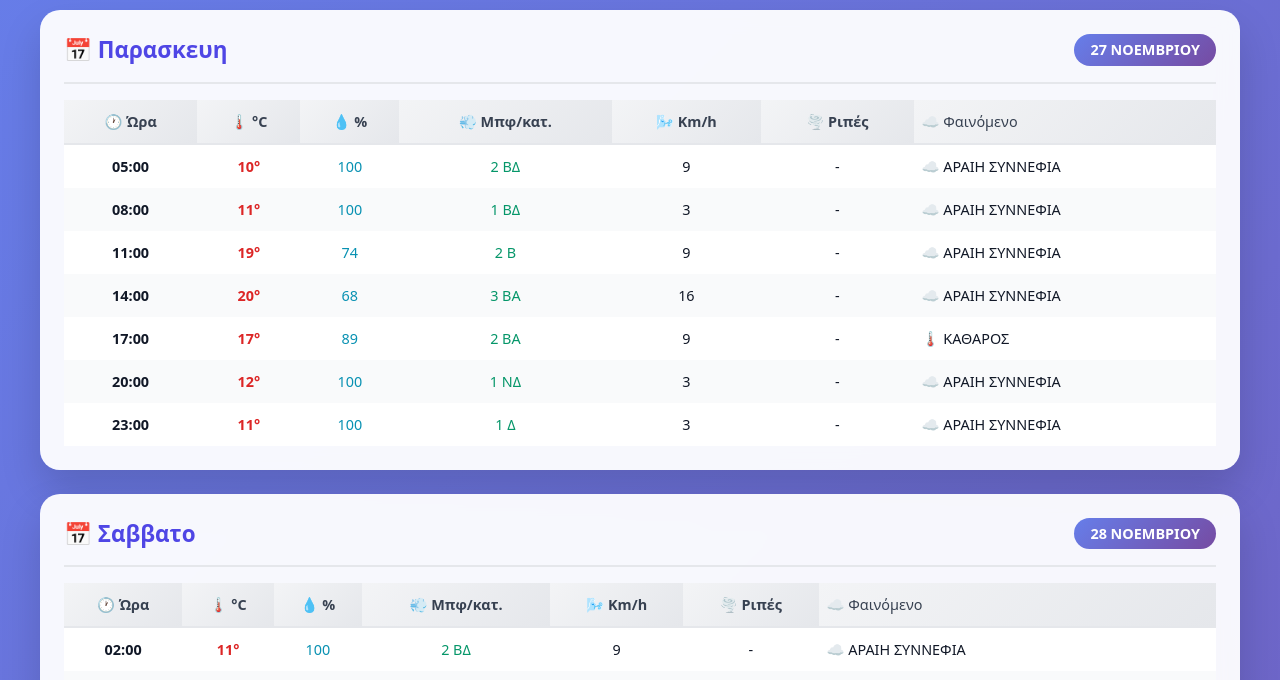
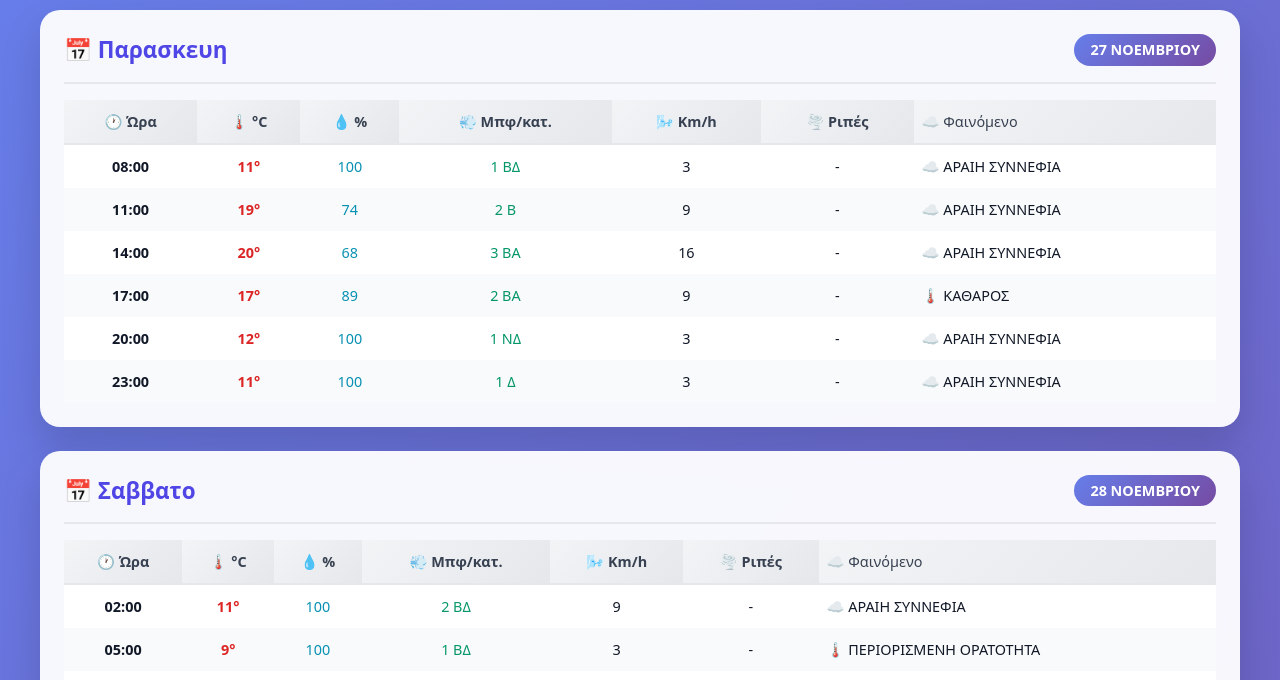
Before and after one commit to vtripolitakis/weatherchq, a plain HTML site: page index.html in a window 1280 px wide. Shown: the part 120-800 px from the top of the page. Drawn offline with Linux system fonts and the light colour scheme.

Commit message:
deploy: e66a58c39bb7333c1ae4571e96f2eb6f4a547b22

```diff
--- a/index.html
+++ b/index.html
@@ -96,7 +96,6 @@ tbody tr:hover { background: #eef2ff; }
 <table>
 <thead><tr><th>🕐 Ώρα</th><th>🌡️ °C</th><th>💧 %</th><th>💨 Μπφ/κατ.</th><th>🌬️ Km/h</th><th>🌪️ Ριπές</th><th class='condition'>☁️ Φαινόμενο</th></tr></thead>
 <tbody>
-<tr><td><strong>05:00</strong></td><td class='temp'>10°</td><td class='humidity'>100</td><td class='wind'>2 ΒΔ</td><td>9</td><td>-</td><td class='condition'>☁️ ΑΡΑΙΗ ΣΥΝΝΕΦΙΑ</td></tr>
 <tr><td><strong>08:00</strong></td><td class='temp'>11°</td><td class='humidity'>100</td><td class='wind'>1 ΒΔ</td><td>3</td><td>-</td><td class='condition'>☁️ ΑΡΑΙΗ ΣΥΝΝΕΦΙΑ</td></tr>
 <tr><td><strong>11:00</strong></td><td class='temp'>19°</td><td class='humidity'>74</td><td class='wind'>2 B</td><td>9</td><td>-</td><td class='condition'>☁️ ΑΡΑΙΗ ΣΥΝΝΕΦΙΑ</td></tr>
 <tr><td><strong>14:00</strong></td><td class='temp'>20°</td><td class='humidity'>68</td><td class='wind'>3 BA</td><td>16</td><td>-</td><td class='condition'>☁️ ΑΡΑΙΗ ΣΥΝΝΕΦΙΑ</td></tr>
```
